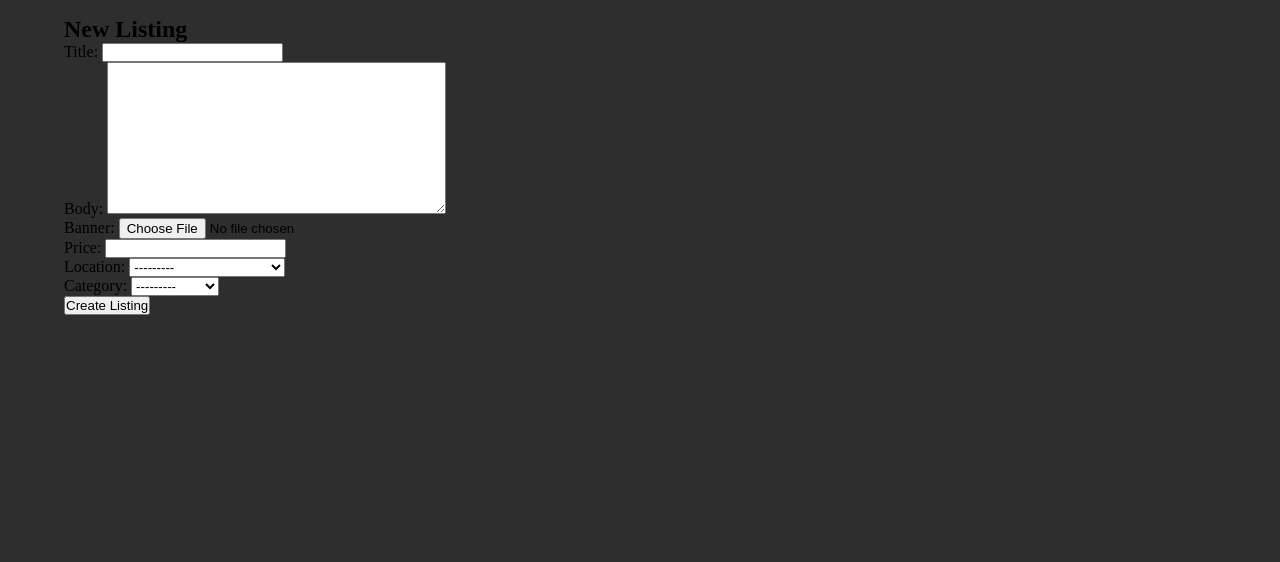
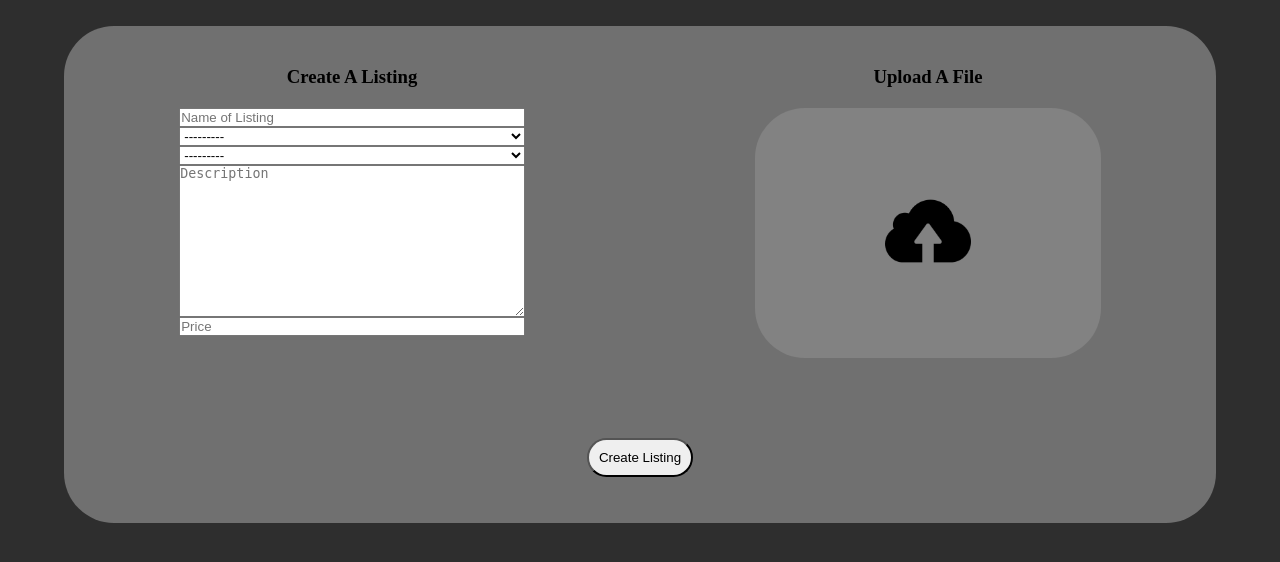
Before and after one commit to odownard/marketplace_website, a Django app: page /listings/new-listing/ in a window 1280 px wide. Shown: the part 132-694 px from the top of the page. Run offline with Django 5.2, Linux system fonts and the light colour scheme; a user stored in the database is signed in; parts of the project's set-up code (start-up, migrations or seed data) failed here and were passed over.

Commit message:
Styled the listing creation page

```diff
--- a/marketplace/listings/forms.py
+++ b/marketplace/listings/forms.py
@@ -5,3 +5,24 @@ class CreateListing(forms.ModelForm):
     class Meta:
         model = models.Listing
         fields = ['title', 'body', 'banner', 'price', 'location', 'category']
+
+        widgets ={
+            'title': forms.TextInput(attrs={
+                'class': 'form-input',
+                'placeholder': 'Name of Listing'
+            }),
+            'category': forms.Select(attrs={
+                'class': 'form-input',
+            }),
+            'body': forms.Textarea(attrs={
+                'class': 'form-input',
+                'placeholder': 'Description'
+            }),
+            'price': forms.NumberInput(attrs={
+                'class': 'form-input',
+                'placeholder': 'Price'
+            }),
+            'banner': forms.FileInput(attrs={
+                'class': 'form-input'
+            })
+        }
--- a/marketplace/listings/templates/listings/listing_new.html
+++ b/marketplace/listings/templates/listings/listing_new.html
@@ -1,16 +1,42 @@
 {% extends 'layout.html' %}
+{% load static %}
 
 {% block title %}
     New Listing
 {% endblock %}
 
 {% block content %}
-    <section>
-        <h1>New Listing</h1>
-        <form class="form-with-validation" action="{% url 'listings:new-listing' %}" method="post" enctype="multipart/form-data">
+    <section class="section-styling">
+        <form action="{% url 'listings:new-listing' %}" method="post" enctype="multipart/form-data">
             {% csrf_token %}
-            {{ form }}
-            <button class="form-submit">Create Listing</button>
+            <section class="form-section">
+                <div class="creation-details">
+                    <h1 class="creation-title">Create A Listing</h1>
+                    <label for="{{ form.title.id_for_label }}"></label>
+                    {{ form.title }}
+                    <label for="{{ form.category.id_for_label }}"></label>
+                    {{ form.category }}
+                    <label for="{{ form.location.id_for_label }}"></label>
+                    {{ form.location }}
+                    <label for="{{ form.body.id_for_label }}"></label>
+                    {{ form.body }}
+                    <label for="{{ form.price.id_for_label }}"></label>
+                    {{ form.price }}
+                </div>
+                <div class="creation-details">
+                    <h1 class="creation-title">Upload A File</h1>
+                    <label for="{{ form.banner.id_for_label }}">
+                        <div class="drop-box">
+                            <img src="{% static 'images/cloud-computing.png' %}" alt="upload icon" class="upload-icon">
+                            <div style="display: none;">
+                                {{ form.banner }}
+                            </div>
+                        </div>
+                    </label>
+                </div>
+            </section>
+            <div class="listing-submit"><button>Create Listing</button></div>
+
         </form>
     </section>
 {% endblock %}
--- a/marketplace/static/css/style.css
+++ b/marketplace/static/css/style.css
@@ -269,3 +269,44 @@ nav {
     display: grid;
     grid-template-columns: 1fr auto;
 }
+
+.creation-details {
+    display: flex;
+    flex-direction: column;
+    width: 30%;
+}
+
+.form-section {
+    display: flex;
+    flex-direction: row;
+    text-align: center;
+    gap: 20%;
+    justify-content: center;
+    margin-bottom: 80px;
+    padding-top: 40px;
+}
+
+.listing-submit {
+    text-align:center;
+}
+
+.listing-submit button {
+    padding: 10px;
+    border-radius: 20px;
+}
+
+.creation-title {
+    margin-bottom: 20px;
+}
+
+.drop-box {
+    cursor: pointer;
+    background-color: #828282;
+    border-radius: 50px;
+}
+
+.upload-icon {
+    width:25%;
+    margin-bottom: 80px;
+    margin-top: 80px;
+}
```
Also changed, not shown: marketplace/db.sqlite3, marketplace/listings/migrations/0011_alter_listing_category_alter_listing_location.py (added), marketplace/listings/migrations/0012_alter_listing_category_alter_listing_location.py (added), marketplace/media/bugatti_QN5T5TF.jpg (added), marketplace/media/guitar1_ewsFWRl.png (added), marketplace/media/helicopter.webp (added), marketplace/static/images/cloud-computing.png (added), marketplace/static/images/user.png (added).
